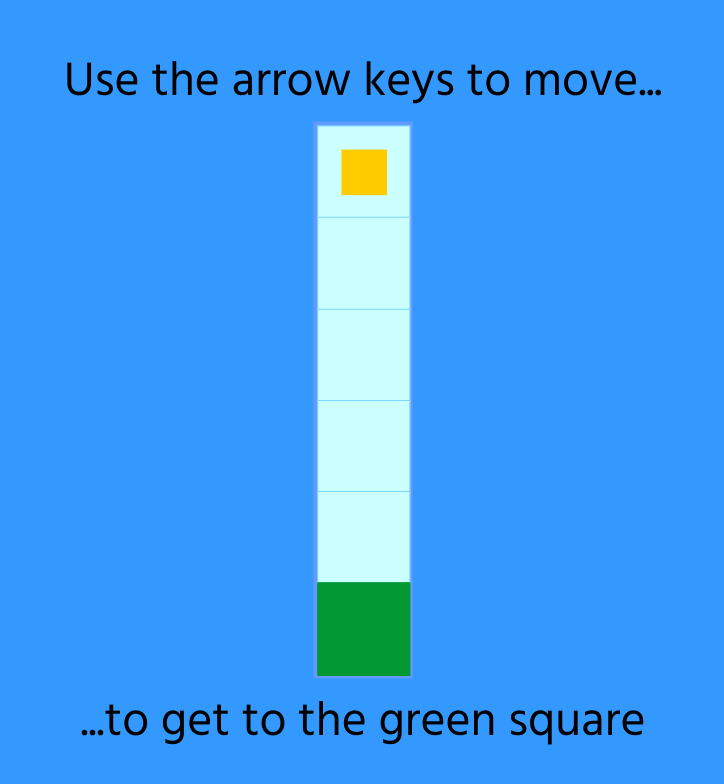
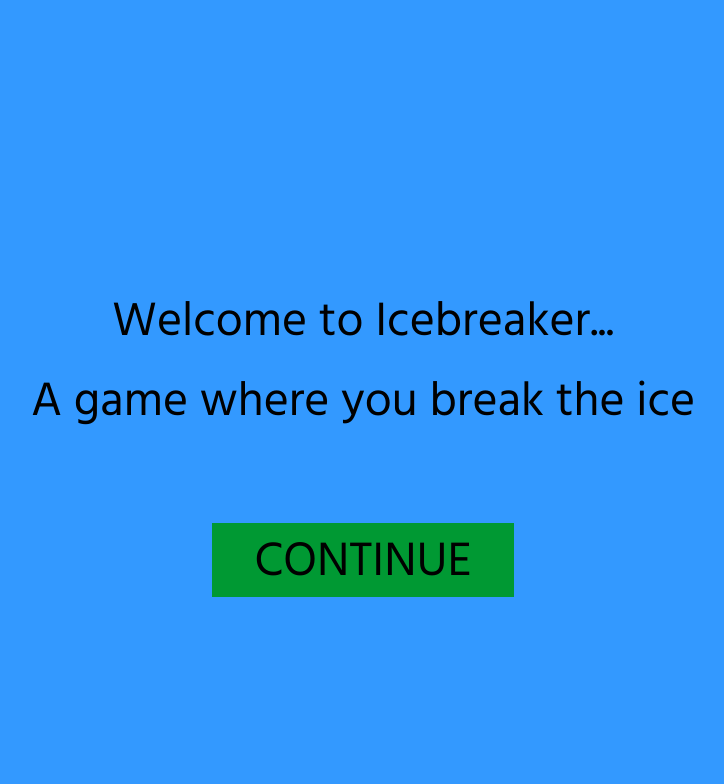
Before and after one commit to CajunAzn7/Icebreaker-mobile, a plain HTML site: page index.html in a window 1280 px wide. Both pictures are taken after a click on the element "START". Shown: the whole page, without its empty margins (277-1001 px from the left). Drawn offline with nearby package versions, Linux system fonts and the light colour scheme.

Commit message:
tutorial/menu additions

```diff
--- a/index.html
+++ b/index.html
@@ -12,9 +12,8 @@
 <body>
     <div id = 'menu'>
         <div id='titleName'>ICEBREAKER</div>
-        <div id = 'start' onclick = 'showTutorial()'>START</div>
-        <div id = 'instruct'> Use the arrow keys to move...</div>
-        <div id = 'instruct2'> ...to get to the green square</div>
+        <div class = 'continue' id = 'start' onclick = 'show()'>START</div>
+        <div class = 'continue' id = 'cont' onclick = 'showTutorial()'>CONTINUE</div>
     </div>
     <div id = 'main'>
         <input class = 'button' value = "1" type="button" onclick='loadLevel(1)'/>
--- a/js/levels.js
+++ b/js/levels.js
@@ -85,10 +85,13 @@ function generateMap(arr){
 }
 
 $('html').keydown(function(e){
-    while(down === false){
+    if(down === false){
         if(e.keyCode >= 37 && e.keyCode <= 40 && $('#Player').length){
             down = true;
             player.movePlayer(e.keyCode);
+        }
+        else{
+            down = false;
         }
     }
 });
--- a/js/menu.js
+++ b/js/menu.js
@@ -1,11 +1,41 @@
-var showTutorial = function(){
-    loadLevel('tutorial1');
+var show = function(){
     $('#titleName').fadeOut();
     $('#start').fadeOut();
-    $('#instruct').fadeIn();
-    $('#instruct2').fadeIn();
     $( "#start" ).remove();
     $( "#titleName" ).remove();
+    var welcome = document.createElement('div');
+    welcome.id = 'welcome';
+    welcome.innerHTML = 'Welcome to Icebreaker...';
+    $(welcome).appendTo('#menu');
+    $(welcome).fadeIn();
+
+    var welcome2 = document.createElement('div');
+    welcome2.id = 'welcome2';
+    welcome2.innerHTML = 'A game where you break the ice';
+    $(welcome2).appendTo('#menu');
+    $(welcome2).fadeIn();
+    $('#cont').fadeIn();
+}
+
+
+var showTutorial = function(){
+    $('#welcome').fadeOut();
+    $('#welcome2').fadeOut();
+    $('#cont').fadeOut();
+    $('#welcome').remove();
+    $('#welcome2').remove();
+    $('#cont').remove();
+    var instruct = document.createElement('div');
+    instruct.id = 'instruct';
+    instruct.innerHTML='Use the arrow keys to move...';
+    var instruct2 = document.createElement('div');
+    instruct2.id = 'instruct2';
+    instruct2.innerHTML='...to get to the green square';
+    loadLevel('tutorial1');
+    $(instruct).appendTo('#menu');
+    $(instruct2).appendTo('#menu');
+    $(instruct).fadeIn();
+    $(instruct2).fadeIn();
     $('#gridContainer').appendTo('#menu');
     $('#gridContainer').css({transform: 'scale(0.8)'});
 }
--- a/styles.css
+++ b/styles.css
@@ -8,6 +8,7 @@ html, body{
 #titleName{
     margin: auto;
     font-size: 8em;
+    font-family: 'Hind', sans-serif;
     top: 40%;
     left: 50%;
     transform: translate(-50%, -50%);
@@ -18,6 +19,34 @@ html, body{
     height: 100%;
     width: 100%;
     background-color: #3399ff;
+}
+
+#welcome{
+    height: 1.5em;
+    width: 600px;
+    top: 40%;
+    left: 50%;
+    transform: translate(-50%, -50%);
+    font-family: 'Hind', sans-serif;
+    vertical-align: center;
+    text-align: center;
+    font-size: 3em;
+    position: absolute;
+    display: none;
+}
+
+#welcome2{
+    height: 1.5em;
+    width: 800px;
+    top: 50%;
+    left: 50%;
+    transform: translate(-50%, -50%);
+    font-family: 'Hind', sans-serif;
+    vertical-align: center;
+    text-align: center;
+    font-size: 3em;
+    position: absolute;
+    display: none;
 }
 
 #instruct{
@@ -48,9 +77,9 @@ html, body{
     display: none;
 }
 
-#start{
+.continue{
     height: 1.5em;
-    width: 200px;
+    width: 300px;
     top: 60%;
     left: 50%;
     transform: translate(-50%, -50%);
@@ -62,6 +91,11 @@ html, body{
     border: 1px solid #009933;
     cursor: pointer;
     position: absolute;
+}
+
+div#cont.continue{
+    top: 70%;
+    display: none;
 }
 
 #main{
```
